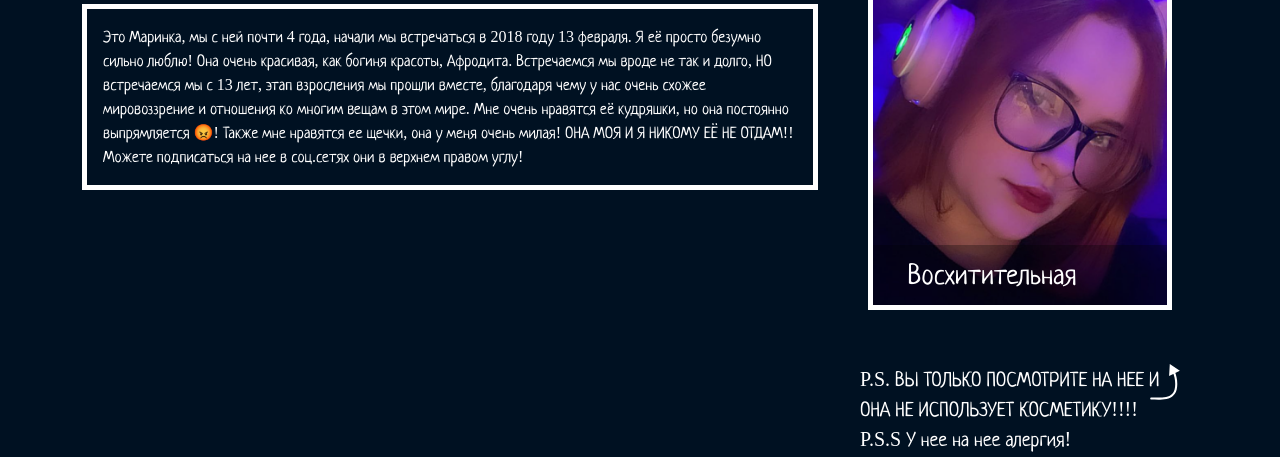
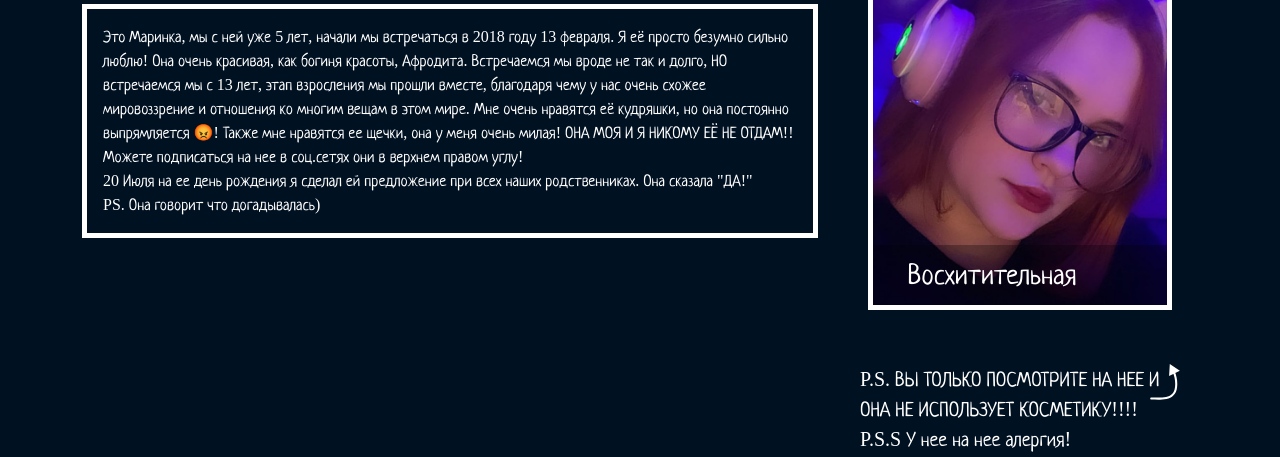
Before and after one commit to SlaweekLut/myLove, a plain HTML site: page index.html in a window 1280 px wide. Shown: the part 338-795 px from the top of the page. Drawn offline with Linux system fonts and the light colour scheme.

Commit message:
Update index.html

```diff
--- a/index.html
+++ b/index.html
@@ -46,12 +46,15 @@
 							<h2 class="display-1 h-family-eng text-center text-white">About</h2>
 							<div class="c-border p-3">
 								<p class="text-white h-family-rus mb-0">
-									Это Маринка, мы с ней почти 4 года, начали мы встречаться в 2018 году 13 февраля. Я её просто безумно
+									Это Маринка, мы с ней уже 5 лет, начали мы встречаться в 2018 году 13 февраля. Я её просто безумно
 									сильно люблю! Она очень красивая, как богиня красоты, Афродита. Встречаемся мы вроде не так и долго,
 									НО встречаемся мы с 13 лет, этап взросления мы прошли вместе, благодаря чему у нас очень схожее
 									мировоззрение и отношения ко многим вещам в этом мире. Мне очень нравятся её кудряшки, но она
 									постоянно выпрямляется 😡! Также мне нравятся ее щечки, она у меня очень милая! ОНА МОЯ И Я НИКОМУ ЕЁ
-									НЕ ОТДАМ!! Можете подписаться на нее в соц.сетях они в верхнем правом углу!
+									НЕ ОТДАМ!! Можете подписаться на нее в соц.сетях они в верхнем правом углу! <br>
+									20 Июля на ее день рождения я сделал ей предложение при всех наших родственниках.
+									Она сказала "ДА!" <br>
+									PS. Она говорит что догадывалась)
 								</p>
 							</div>
 						</div>
```
